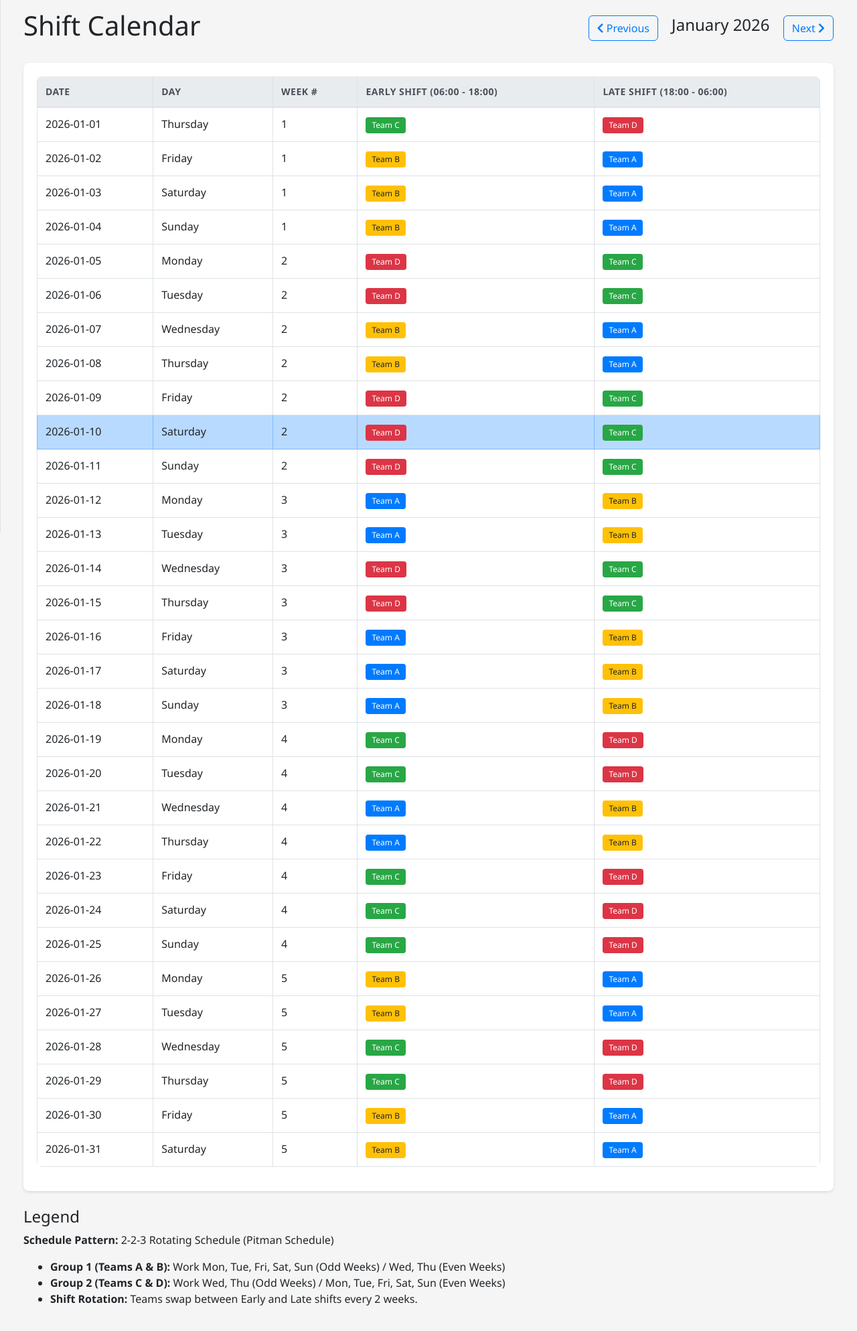
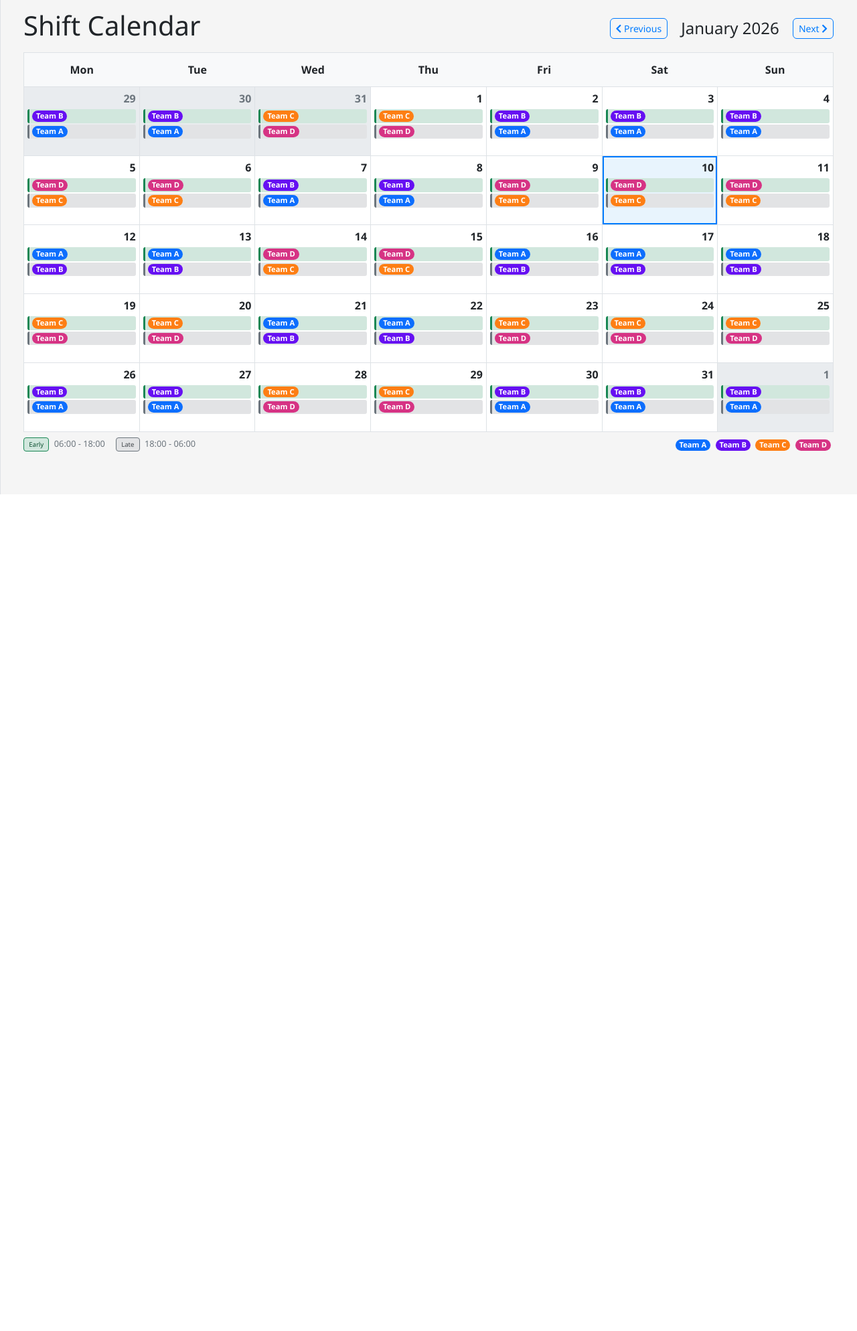
Before and after one commit to KirilMT/mockCMMS, a Flask app: page /shift_calendar in a window 1280 px wide. Shown: the part 62-2049 px from the top of the page at 67% size. After the commit the page ends 800 px from the top, so only its background shows below. Run offline with Flask 3, Linux system fonts and the light colour scheme; the visitor is signed in with stand-in values (Sample User, id 1); parts of the project's set-up code (start-up, migrations or seed data) failed here and were passed over; some libraries are stand-ins or nearby versions.

Commit message:
feat: Shift Calendar Redesign - Grid layout and Visual improvements
Implemented a full calendar grid view for Shift Calendar to replace the list view.
Added team-specific color indicators within nested shift blocks for better visual distinction.
Updated modal to be vertically centered and improved text contrast for readability.
Optimized backend query with joinedload to prevent N+1 issues.
Updated E2E tests and visual snapshots to reflect the new design.
Files Changed:
- src/routes/main.py: Optimized calendar data generation
- src/templates/shift_calendar.html: New grid layout and modal
- src/static/css/shift_calendar.css: New styles for grid and team badges
- tests/frontend/e2e/04_shift_calendar.spec.js: Updated test selectors
- tests/frontend/e2e/00_visual.spec.js-snapshots/*: Updated baselines

```diff
--- a/src/routes/main.py
+++ b/src/routes/main.py
@@ -2,10 +2,11 @@
 
 import calendar
 import json
-from datetime import datetime, timezone
+from datetime import datetime, timedelta, timezone
 from functools import wraps
 
 from flask import Blueprint, flash, redirect, render_template, request, session, url_for
+from sqlalchemy.orm import joinedload
 
 from src.services.db_utils import (
     Asset,
@@ -103,31 +104,57 @@ def _process_mo_form(mo, form_data):
 # --- Calendar Generation Helper ---
 def _generate_calendar_data(year, month):
     """Generates the data structure required for the shift calendar template."""
-    num_days = calendar.monthrange(year, month)[1]
-    teams = Team.query.all()
+    teams = Team.query.options(joinedload(Team.users)).all()
     calendar_days = []
 
-    for day in range(1, num_days + 1):
-        date_obj = datetime(year, month, day)
-        early_team, late_team = get_shift_teams(date_obj, teams)
+    # Get the first day of the month
+    first_day = datetime(year, month, 1)
+    # 0 = Monday, 6 = Sunday
+    start_weekday = first_day.weekday()
+
+    # Calculate the start date of the calendar grid (last Monday)
+    current_date = first_day - timedelta(days=start_weekday)
+
+    # Calculate end of month
+    _, num_days_in_month = calendar.monthrange(year, month)
+    last_day = datetime(year, month, num_days_in_month)
+
+    # Calculate end date of the calendar grid (next Sunday)
+    end_date = last_day + timedelta(days=(6 - last_day.weekday()))
+
+    while current_date <= end_date:
+        early_team, late_team = get_shift_teams(current_date, teams)
 
         day_data = {
-            "date_str": date_obj.strftime("%Y-%m-%d"),
-            "day_name": date_obj.strftime("%A"),
-            "week_num": date_obj.isocalendar()[1],
-            "is_today": date_obj.date() == datetime.now().date(),
+            "date_str": current_date.strftime("%Y-%m-%d"),
+            "day_num": current_date.day,
+            "day_name": current_date.strftime("%A"),
+            "week_num": current_date.isocalendar()[1],
+            "is_today": current_date.date() == datetime.now().date(),
+            "is_current_month": current_date.month == month,
             "early_teams": (
-                [{"name": early_team.name, "users": early_team.users}]
+                [
+                    {
+                        "name": early_team.name,
+                        "users": [{"username": u.username} for u in early_team.users],
+                    }
+                ]
                 if early_team
                 else []
             ),
             "late_teams": (
-                [{"name": late_team.name, "users": late_team.users}]
+                [
+                    {
+                        "name": late_team.name,
+                        "users": [{"username": u.username} for u in late_team.users],
+                    }
+                ]
                 if late_team
                 else []
             ),
         }
         calendar_days.append(day_data)
+        current_date += timedelta(days=1)
 
     return calendar_days
 
--- /dev/null
+++ b/src/static/css/shift_calendar.css
@@ -0,0 +1,149 @@
+/* Shift Calendar Specific Styles */
+
+.shift-calendar-container {
+    display: flex;
+    flex-direction: column;
+    height: calc(100vh - 140px); /* Adjust based on header/footer */
+    overflow: hidden; /* Prevent page scroll */
+}
+
+.calendar-controls {
+    margin-bottom: 1rem;
+}
+
+.calendar-header-row {
+    display: grid;
+    grid-template-columns: repeat(7, 1fr);
+    background-color: #f8f9fa;
+    border: 1px solid #dee2e6;
+    border-bottom: none;
+    font-weight: bold;
+    text-align: center;
+    padding: 0.5rem 0;
+}
+
+.calendar-header-day {
+    padding: 5px;
+}
+
+.calendar-grid {
+    display: grid;
+    grid-template-columns: repeat(7, 1fr);
+    flex-grow: 1;
+    border: 1px solid #dee2e6;
+    border-right: none;
+    border-bottom: none;
+    overflow: hidden;
+}
+
+.calendar-day {
+    border-right: 1px solid #dee2e6;
+    border-bottom: 1px solid #dee2e6;
+    background-color: #fff;
+    padding: 5px;
+    display: flex;
+    flex-direction: column;
+    cursor: pointer;
+    transition: background-color 0.2s;
+    min-width: 0; /* Fix for flex item overflow */
+}
+
+.calendar-day:hover {
+    background-color: #f1f3f5;
+}
+
+.calendar-day.other-month {
+    background-color: #e9ecef; /* Darker grey for better contrast */
+    color: #6c757d;
+}
+
+.calendar-day.today {
+    background-color: #e8f4fd;
+    position: relative;
+}
+
+.calendar-day.today::after {
+    content: '';
+    position: absolute;
+    top: 0;
+    left: 0;
+    right: 0;
+    bottom: 0;
+    border: 2px solid #007bff;
+    pointer-events: none;
+}
+
+.day-number {
+    text-align: right;
+    font-weight: bold;
+    margin-bottom: 4px;
+}
+
+.shift-assignments {
+    flex-grow: 1;
+    display: flex;
+    flex-direction: column;
+    gap: 2px;
+    font-size: 0.75rem;
+    overflow: hidden;
+}
+
+.shift-block {
+    padding: 2px 4px;
+    border-radius: 3px;
+    white-space: nowrap;
+    overflow: hidden;
+    text-overflow: ellipsis;
+    display: flex;
+    justify-content: space-between;
+    align-items: center;
+    font-weight: 500;
+}
+
+.shift-block.early {
+    background-color: #d1e7dd; /* Light Success Green */
+    color: #0f5132;
+    border-left: 3px solid #198754;
+}
+
+.shift-block.late {
+    background-color: #e2e3e5; /* Light Secondary Grey */
+    color: #41464b;
+    border-left: 3px solid #6c757d;
+}
+
+/* Team Indicators (Nested Pills) */
+.team-indicator {
+    display: inline-block;
+    padding: 0 6px;
+    border-radius: 10px;
+    color: white;
+    font-size: 0.7rem;
+    font-weight: bold;
+    margin-right: 4px;
+    min-width: 50px;
+    text-align: center;
+}
+
+.team-indicator.team-a {
+    background-color: #0d6efd; /* Bootstrap Primary Blue */
+}
+
+.team-indicator.team-b {
+    background-color: #6610f2; /* Bootstrap Indigo */
+}
+
+.team-indicator.team-c {
+    background-color: #fd7e14; /* Bootstrap Orange */
+}
+
+.team-indicator.team-d {
+    background-color: #d63384; /* Bootstrap Pink */
+}
+
+/* Modal Technician List Styling */
+.modal-body .list-group-item:hover {
+    background-color: rgba(0,0,0,0.05) !important;
+    color: #212529 !important; /* Ensure dark text on hover */
+    cursor: default;
+}
--- a/src/templates/shift_calendar.html
+++ b/src/templates/shift_calendar.html
@@ -2,94 +2,179 @@
 
 {% block title %}Shift Calendar{% endblock %}
 
+{% block extra_css %}
+{{ super() }}
+<link rel="stylesheet" href="{{ url_for('static', filename='css/shift_calendar.css') }}">
+{% endblock %}
+
 {% block content %}
-{% macro team_badge(team) %}
-{% set color = 'secondary' %}
-{% if team.name == 'Team A' %}
-{% set color = 'primary' %}
-{% elif team.name == 'Team B' %}
-{% set color = 'warning' %}
-{% elif team.name == 'Team C' %}
-{% set color = 'success' %}
-{% elif team.name == 'Team D' %}
-{% set color = 'danger' %}
-{% endif %}
-<span class="badge badge-{{ color }}">{{ team.name }}</span>
-{% endmacro %}
-
-<div class="d-flex justify-content-between align-items-center mb-4">
+<div class="shift-calendar-container">
+    <div class="d-flex justify-content-between align-items-center mb-2 calendar-controls">
         <h1>Shift Calendar</h1>
         <div>
             <a href="{{ url_for('main.shift_calendar', year=prev_year, month=prev_month) }}"
-            class="btn btn-outline-primary">
+                class="btn btn-outline-primary btn-sm">
                 <i class="fas fa-chevron-left"></i> Previous
             </a>
-        <span class="h4 mx-3">{{ month_name }} {{ year }}</span>
+            <span class="h4 mx-3 align-middle">{{ month_name }} {{ year }}</span>
             <a href="{{ url_for('main.shift_calendar', year=next_year, month=next_month) }}"
-            class="btn btn-outline-primary">
+                class="btn btn-outline-primary btn-sm">
                 Next <i class="fas fa-chevron-right"></i>
             </a>
         </div>
     </div>
 
-<div class="card">
-    <div class="card-body">
-        <div class="table-responsive">
-            <table class="table table-bordered table-hover">
-                <thead class="thead-light">
-                    <tr>
-                        <th>Date</th>
-                        <th>Day</th>
-                        <th>Week #</th>
-                        <th>Early Shift (06:00 - 18:00)</th>
-                        <th>Late Shift (18:00 - 06:00)</th>
-                    </tr>
-                </thead>
-                <tbody>
+    <!-- Calendar Header -->
+    <div class="calendar-header-row">
+        <div class="calendar-header-day">Mon</div>
+        <div class="calendar-header-day">Tue</div>
+        <div class="calendar-header-day">Wed</div>
+        <div class="calendar-header-day">Thu</div>
+        <div class="calendar-header-day">Fri</div>
+        <div class="calendar-header-day">Sat</div>
+        <div class="calendar-header-day">Sun</div>
+    </div>
+
+    <!-- Calendar Grid -->
+    <div class="calendar-grid">
         {% for day in calendar_days %}
-                    <tr class="{% if day.is_today %}table-primary{% endif %}">
-                        <td>{{ day.date_str }}</td>
-                        <td>{{ day.day_name }}</td>
-                        <td>{{ day.week_num }}</td>
-                        <td>
-                            {% if day.early_teams %}
+            <div class="calendar-day {% if not day.is_current_month %}other-month{% endif %} {% if day.is_today %}today{% endif %}"
+                 onclick="openDayModal(this)"
+                 data-date="{{ day.date_str }}"
+                 data-dayname="{{ day.day_name }}"
+                 data-early="{{ day.early_teams | tojson | forceescape }}"
+                 data-late="{{ day.late_teams | tojson | forceescape }}">
+
+                <div class="day-number">{{ day.day_num }}</div>
+
+                <div class="shift-assignments">
                     {% for team in day.early_teams %}
-                            {{ team_badge(team) }}
+                     <div class="shift-block early">
+                        <span class="team-indicator {{ team.name|lower|replace(' ', '-') }}">{{ team.name }}</span>
+                        <!-- <small>({{ team.users|length }})</small> -->
+                     </div>
                     {% endfor %}
-                            {% else %}
-                            <span class="text-muted">-</span>
-                            {% endif %}
-                        </td>
-                        <td>
-                            {% if day.late_teams %}
                     {% for team in day.late_teams %}
-                            {{ team_badge(team) }}
+                     <div class="shift-block late">
+                         <span class="team-indicator {{ team.name|lower|replace(' ', '-') }}">{{ team.name }}</span>
+                         <!-- <small>({{ team.users|length }})</small> -->
+                     </div>
                     {% endfor %}
-                            {% else %}
-                            <span class="text-muted">-</span>
-                            {% endif %}
-                        </td>
-                    </tr>
+                </div>
+            </div>
         {% endfor %}
-                </tbody>
-            </table>
+    </div>
+
+    <!-- Legend (Footer) -->
+    <div class="mt-2 text-muted small d-flex flex-wrap align-items-center">
+        <span class="mr-3"><span class="badge badge-success mr-1" style="background-color: #d1e7dd; color: #0f5132; border: 1px solid #198754;">Early</span> 06:00 - 18:00</span>
+        <span class="mr-3"><span class="badge badge-secondary mr-1" style="background-color: #e2e3e5; color: #41464b; border: 1px solid #6c757d;">Late</span> 18:00 - 06:00</span>
+
+        <div class="ml-auto">
+            <span class="team-indicator team-a">Team A</span>
+            <span class="team-indicator team-b">Team B</span>
+            <span class="team-indicator team-c">Team C</span>
+            <span class="team-indicator team-d">Team D</span>
         </div>
     </div>
 </div>
 
-<div class="mt-4">
-    <h4>Legend</h4>
+<!-- Details Modal -->
+<div class="modal fade" id="dayDetailsModal" tabindex="-1" role="dialog" aria-labelledby="modalDateTitle" aria-hidden="true">
+    <div class="modal-dialog modal-lg modal-dialog-centered" role="document">
+        <div class="modal-content">
+            <div class="modal-header">
+                <h5 class="modal-title" id="modalDateTitle">Shift Details</h5>
+                <button type="button" class="close" data-dismiss="modal" aria-label="Close">
+                    <span aria-hidden="true">&times;</span>
+                </button>
+            </div>
+            <div class="modal-body">
                 <div class="row">
-        <div class="col-md-12">
-            <p><strong>Schedule Pattern:</strong> 2-2-3 Rotating Schedule (Pitman Schedule)</p>
-            <ul>
-                <li><strong>Group 1 (Teams A & B):</strong> Work Mon, Tue, Fri, Sat, Sun (Odd Weeks) / Wed, Thu (Even
-                    Weeks)</li>
-                <li><strong>Group 2 (Teams C & D):</strong> Work Wed, Thu (Odd Weeks) / Mon, Tue, Fri, Sat, Sun (Even
-                    Weeks)</li>
-                <li><strong>Shift Rotation:</strong> Teams swap between Early and Late shifts every 2 weeks.</li>
-            </ul>
+                    <!-- Early Shift Column -->
+                    <div class="col-md-6">
+                        <div class="card h-100" style="border-left: 5px solid #198754; background-color: #f8fffb;">
+                            <div class="card-header bg-transparent d-flex justify-content-between align-items-center border-bottom-0">
+                                <h5 class="mb-0 text-success font-weight-bold">Early Shift</h5>
+                                <span class="badge badge-light border">06:00 - 18:00</span>
+                            </div>
+                            <div class="card-body" id="earlyShiftContent">
+                                <!-- Content populated via JS -->
                             </div>
                         </div>
                     </div>
+                    <!-- Late Shift Column -->
+                    <div class="col-md-6">
+                        <div class="card h-100" style="border-left: 5px solid #6c757d; background-color: #fcfcfc;">
+                            <div class="card-header bg-transparent d-flex justify-content-between align-items-center border-bottom-0">
+                                <h5 class="mb-0 text-secondary font-weight-bold">Late Shift</h5>
+                                <span class="badge badge-light border">18:00 - 06:00</span>
+                            </div>
+                            <div class="card-body" id="lateShiftContent">
+                                <!-- Content populated via JS -->
+                            </div>
+                        </div>
+                    </div>
+                </div>
+            </div>
+            <div class="modal-footer">
+                <button type="button" class="btn btn-secondary" data-dismiss="modal">Close</button>
+            </div>
+        </div>
+    </div>
+</div>
+
 {% endblock %}
+
+{% block extra_js %}
+{{ super() }}
+<script>
+    function openDayModal(element) {
+        const dateStr = element.getAttribute('data-date');
+        const dayName = element.getAttribute('data-dayname');
+        const earlyData = JSON.parse(element.getAttribute('data-early') || '[]');
+        const lateData = JSON.parse(element.getAttribute('data-late') || '[]');
+
+        // Set Title
+        document.getElementById('modalDateTitle').innerText = `Shift Details: ${dayName}, ${dateStr}`;
+
+        // Populate Early Shift
+        const earlyContent = document.getElementById('earlyShiftContent');
+        earlyContent.innerHTML = renderTeamList(earlyData);
+
+        // Populate Late Shift
+        const lateContent = document.getElementById('lateShiftContent');
+        lateContent.innerHTML = renderTeamList(lateData);
+
+        // Show Modal
+        $('#dayDetailsModal').modal('show');
+    }
+
+    function renderTeamList(teams) {
+        if (!teams || teams.length === 0) {
+            return '<p class="text-muted text-center my-3"><em>No teams assigned</em></p>';
+        }
+
+        let html = '';
+        teams.forEach(team => {
+            const teamClass = team.name.toLowerCase().replace(' ', '-');
+            html += `<div class="mb-3">
+                        <div class="d-flex align-items-center mb-2">
+                            <span class="team-indicator ${teamClass} mr-2" style="font-size: 0.9rem; padding: 4px 10px;">${team.name}</span>
+                        </div>`;
+
+            if (team.users && team.users.length > 0) {
+                html += '<ul class="list-group list-group-flush ml-1 pl-3 border-left">';
+                team.users.forEach(user => {
+                    html += `<li class="list-group-item py-1 px-2 border-0 bg-transparent"><i class="fas fa-user mr-2 text-muted"></i>${user.username}</li>`;
+                });
+                html += '</ul>';
+            } else {
+                html += '<p class="small text-muted ml-3 mb-0">No technicians enrolled</p>';
+            }
+            html += '</div>';
+        });
+        return html;
+    }
+</script>
+{% endblock %}
```
Also changed, not shown: tests/frontend/e2e/04_shift_calendar.spec.js (+32 -27 lines). Lines whose indentation alone changed are shown as unchanged.
